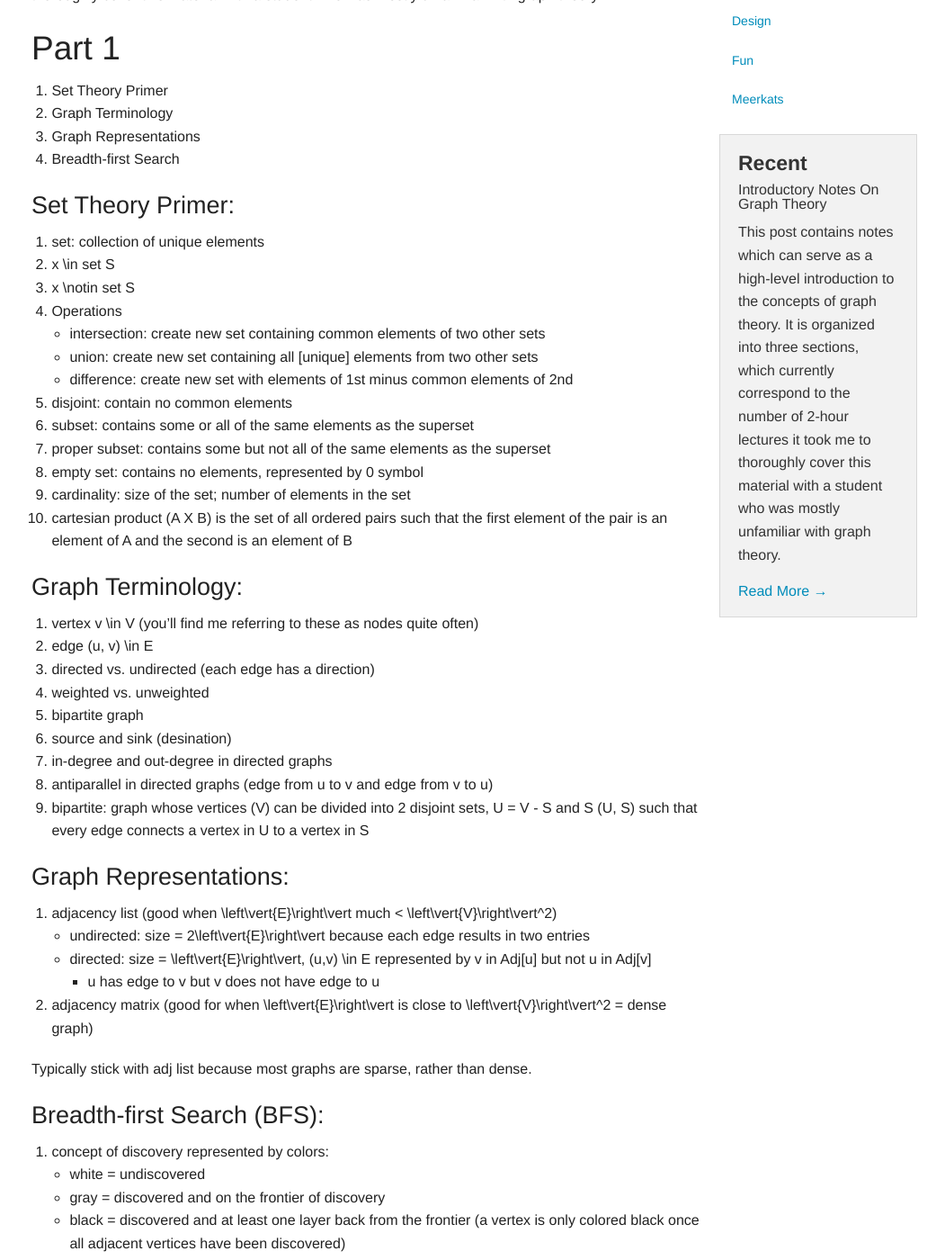
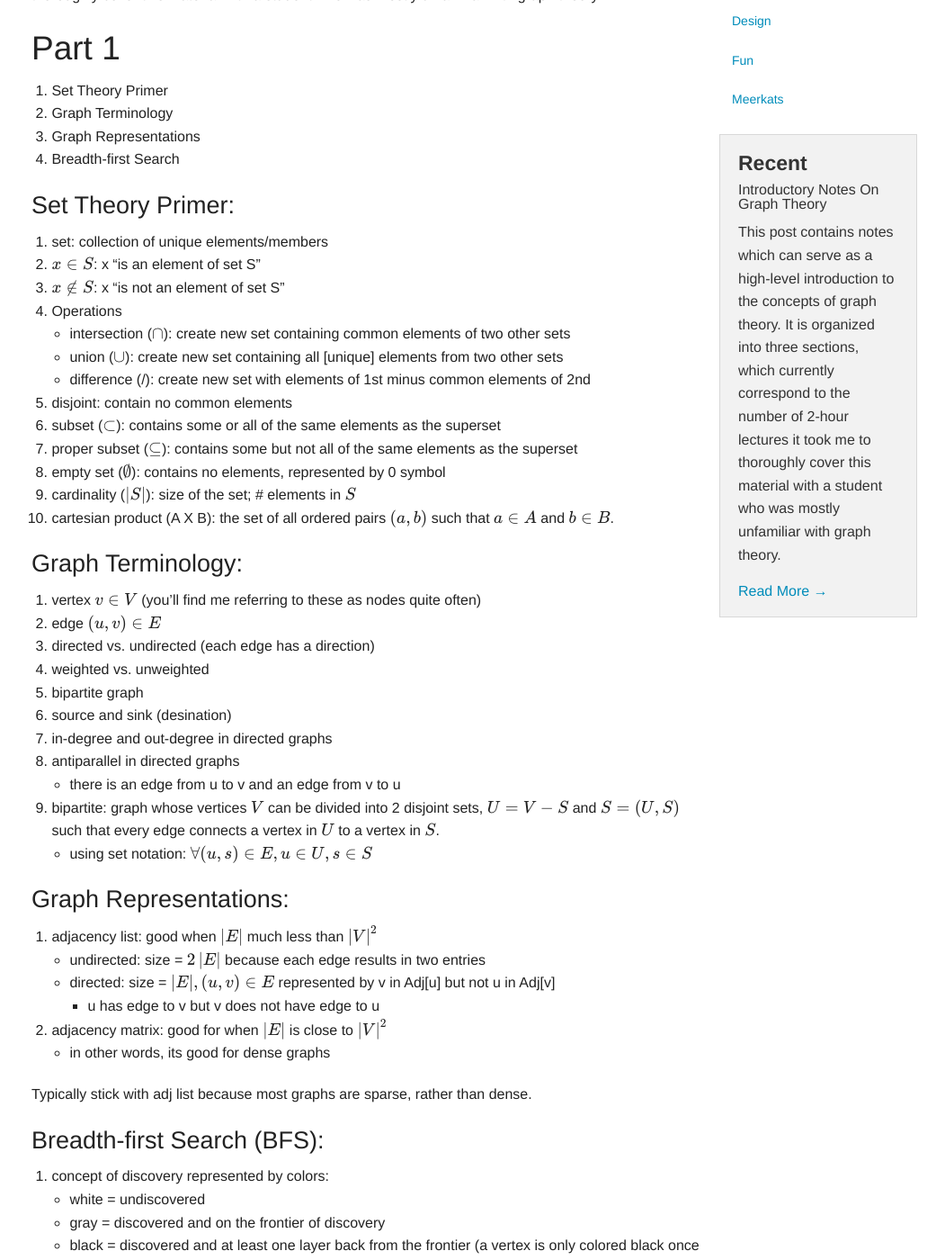
Before and after one commit to macks22/intuitive-ml, a Jekyll site: the page built from _posts/2014-07-03-introduction-to-graph-theory.md, in a window 1280 px wide and 1400 px high, scrolled down 227 px. Shown: the whole window at 90% size, without its empty margins (105-1156 px from the left). Built offline with Jekyll 4.4.1, drawn with Linux system fonts in a browser that asks for light colours; formulas are drawn with MathJax 3; some of the changed text lies outside the part shown.

Commit message:
Added support for mathematical expressions in latex, rendered using MathJax.

```diff
--- a/_layouts/default.html
+++ b/_layouts/default.html
@@ -86,6 +86,9 @@
   <script>
     $(document).foundation();
   </script>
+  <script type="text/javascript"
+    src="http://cdn.mathjax.org/mathjax/latest/MathJax.js?config=TeX-AMS-MML_HTMLorMML">
+  </script>
 </body>
 
 </html>
--- a/_posts/2014-07-03-introduction-to-graph-theory.md
+++ b/_posts/2014-07-03-introduction-to-graph-theory.md
@@ -20,47 +20,53 @@ material with a student who was mostly unfamiliar with graph theory.
 
 ### Set Theory Primer:
 
-1.  set: collection of unique elements
-2.  x \in set S
-3.  x \notin set S
+1.  set: collection of unique elements/members
+2.  $$x \in S$$: x "is an element of set S"
+3.  $$x \notin S$$: x "is not an element of set S"
 4.  Operations
-    * intersection: create new set containing common elements of two other sets
-    * union: create new set containing all [unique] elements from two other sets
-    * difference: create new set with elements of 1st minus common elements of
-      2nd
+    * intersection ($$\cap$$): create new set containing common elements of two
+      other sets
+    * union ($$\cup$$): create new set containing all [unique] elements from two
+      other sets
+    * difference (/): create new set with elements of 1st minus common elements
+      of 2nd
 5.  disjoint: contain no common elements
-6.  subset: contains some or all of the same elements as the superset
-7.  proper subset: contains some but not all of the same elements as the superset
-8.  empty set: contains no elements, represented by 0 symbol
-9.  cardinality: size of the set; number of elements in the set
-10. cartesian product (A X B) is the set of all ordered pairs such that the first
-    element of the pair is an element of A and the second is an element of B
+6.  subset ($$\subset$$): contains some or all of the same elements as the superset
+7.  proper subset ($$\subseteq$$): contains some but not all of the same
+    elements as the superset
+8.  empty set ($$\emptyset$$): contains no elements, represented by 0 symbol
+9.  cardinality ($$\left\vert{S}\right\vert$$): size of the set; # elements in $$S$$
+10. cartesian product (A X B): the set of all ordered pairs $$(a, b)$$ such that
+    $$a \in A$$ and $$b \in B$$.
 
 ### Graph Terminology:
 
-1.  vertex v \in V (you'll find me referring to these as nodes quite often)
-2.  edge (u, v) \in E
+1.  vertex $$v \in V$$ (you'll find me referring to these as nodes quite often)
+2.  edge $$(u, v) \in E$$
 3.  directed vs. undirected (each edge has a direction)
 4.  weighted vs. unweighted
 5.  bipartite graph
 6.  source and sink (desination)
 7.  in-degree and out-degree in directed graphs
-8.  antiparallel in directed graphs (edge from u to v and edge from v to u)
-9.  bipartite: graph whose vertices (V) can be divided into 2 disjoint sets,
-    U = V - S and S (U, S) such that every edge connects a vertex in U to a
-    vertex in S
+8.  antiparallel in directed graphs
+    * there is an edge from u to v and an edge from v to u
+9.  bipartite: graph whose vertices $$V$$ can be divided into 2 disjoint sets,
+    $$U = V - S$$ and $$S = (U, S)$$ such that every edge connects a vertex in $$U$$ to a
+    vertex in $$S$$.
+    * using set notation: $$\forall (u, s) \in E, u \in U, s \in S$$
 
 ### Graph Representations:
 
-1.  adjacency list (good when \left\vert{E}\right\vert much <
-    \left\vert{V}\right\vert^2)
-     * undirected: size = 2\left\vert{E}\right\vert because each edge results in
+1.  adjacency list: good when $$\left\vert{E}\right\vert$$ much less than
+    $$\left\vert{V}\right\vert^2$$
+     * undirected: size = $$2\left\vert{E}\right\vert$$ because each edge results in
        two entries
-     * directed: size = \left\vert{E}\right\vert, (u,v) \in E represented by v
+     * directed: size = $$\left\vert{E}\right\vert, (u,v) \in E$$ represented by v
        in Adj[u] but not u in Adj[v]
         - u has edge to v but v does not have edge to u
-2.  adjacency matrix (good for when \left\vert{E}\right\vert is close to
-    \left\vert{V}\right\vert^2 = dense graph)
+2.  adjacency matrix: good for when $$\left\vert{E}\right\vert$$ is close to
+    $$\left\vert{V}\right\vert^2$$
+    * in other words, its good for dense graphs
 
 Typically stick with adj list because most graphs are sparse, rather than dense.
 
@@ -119,7 +126,7 @@ Typically stick with adj list because most graphs are sparse, rather than dense.
     * gray = discovered but not fully explored (on frontier)
     * black = discovered and adjacent vertices fully explored
 2.  new attribute stored: 2 TIMESTAMPS for each vertex
-    * each is int between 1 and 2\left\vert{V}\right\vert
+    * each is int in range: $$[1\left\vert{V}\right\vert, 2\left\vert{V}\right\vert]$$
     * v.d = discovery time
     * v.f = finishing time
     * note correspondence of colors: white before v.d, gray between v.d and
@@ -138,11 +145,11 @@ Typically stick with adj list because most graphs are sparse, rather than dense.
 
 #### Time Complexity:
 
-1. Initialization: once for every vertex = O(V)
-2. Distinct set of operations for every vertex = O(V)
-3. Traversal for every edge in the graph = O(E)
+1. Initialization: once for every vertex = $$O(V)$$
+2. Distinct set of operations for every vertex = $$O(V)$$
+3. Traversal for every edge in the graph = $$O(E)$$
 
-**--> O(V + E)**
+$$-> O(V + E)$$
 
 #### Applications:
 
@@ -153,8 +160,7 @@ Typically stick with adj list because most graphs are sparse, rather than dense.
 ### Connected Components:
 
 1.  path = set of edges connecting two vertices
-2.  connected component = subgraph in which any two vertices are connected by a
-    path
+2.  connected component = subgraph in which any two vertices are connected by a path
 3.  strongly connected component = every vertex is reachable from every other
     * this one applies exclusively to directed graphs
 4.  cycle = sequence of vertices starting and ending at same vertex
@@ -166,15 +172,15 @@ Typically stick with adj list because most graphs are sparse, rather than dense.
 1.  DAG = directed acyclic graph (directed and no cycles)
     * often used to indicate precedences among events
 2.  toplog sort gives us this ordering
-    * Use DFS to compute finishing times v.f for each v \in G.V
+    * Use DFS to compute finishing times v.f for each $$v \in G.V$$
     * add in step: when finished, insert onto front of linked list
     * afterwards, return the linked list.
 
 #### Time Complexity:
 
-1. Same as DFS, since we have only one additional operation for each vertex O(V)
+1. Same as DFS, since we have only one additional operation for each vertex.
 
-**--> O(V + E)**
+$$-> O(V + E)$$
 
 #### Applications:
 
@@ -185,15 +191,15 @@ Typically stick with adj list because most graphs are sparse, rather than dense.
 
 1.  Problem description: find the single-source shortest path on a weighted,
     directed graph for the case in which all edge weights are nonnegative
-2.  have w(u, v) >= 0 for each (u,v) \in E
-3.  maintains set S of vertices whose final shortest-path weights have been
+2.  have $$w(u, v) \geq 0 \hspace{3 mm} \forall(u,v) \in E$$
+3.  maintains set $$S$$ of vertices whose final shortest-path weights have been
     calculated
     * for each we have some v.d value
     * have min priority Q keyed by v.d so the smallest v.d pops out first
 4.  Steps:
     1. Initialization = set all v.d and v.pi values in normal way (think BFS)
-    2. set S to empty set and Q to set G.V
-    3. for each vertex in Q (G.V), in order of non-decreasing v.d, add to S and
+    2. set $$S$$ to empty set and Q to set G.V
+    3. for each vertex in Q (G.V), in order of non-decreasing v.d, add to $$S$$ and
        relax all adjacent edges
 
 ## Part 3
@@ -207,27 +213,28 @@ Typically stick with adj list because most graphs are sparse, rather than dense.
 
 ### Flow Networks Terminology:
 
-Directed graph in which each edge has a nonnegative capacity c(u,v) >= 0
+Directed graph in which each edge has a nonnegative capacity $$c(u,v) \geq 0$$
 
-1.  If E contains an edge, there is no edge in opp direction
+1.  If $$E$$ contains an edge, there is no edge in the opposite direction
 2.  source s has in-degree of 0
 3.  sink t has out-degree of 0
 4.  all nodes lie on path from s to t, so graph is connected
 5.  Each vertex other than s has at least one entering edge, so
-    \left\vert{E}\right\vert >= \left\vert{V}\right\vert - 1
+    $$\left\vert{E}\right\vert \geq \left\vert{V}\right\vert - 1$$
 6.  A flow is a function on a particular edge which satisfies 2 constraints
-    1. capacity constraint: 0 <= f(u,v) <= c(u,v)
+    1. capacity constraint: $$0 \leq f(u,v) \leq c(u,v)$$
         * flow must not exceed capacity
         * flow must be nonnegative
-    2. flow conservation: flow in equals flow out for u \in V - {s, t}
-7.  Overall flow \left\vert{f}\right\vert of a network flow graph is \sum of all
-    flows from s to t minus the \sum of all flows from t to s (important in
-    residual graphs)
+    2. flow conservation: flow in equals flow out for $$u \in V - \left\{ {s, t}\right\}$$
+7.  Overall flow $$\left\vert{f}\right\vert$$ of a network flow graph is $$\sum$$ of all
+    flows from s to t minus the \sum of all flows from t to s (important in residual
+    graphs)
+    * $$\left\vert{f}\right\vert = \sum\nolimits_{} f(s,t) - f(t,s)$$ for all flows
 8.  all edges not shown are assumed to have capacity of 0 for ease of reasoning
 
 ### Ford Fulkerson Method:
 
-Goal: find the max flow (f*)
+Goal: find the max flow ($$f^*$$)
 
 Start with flow value of 0 and iteratively increase the value of the flow using
 augmenting paths in residual network. Sometimes an augmentation may decrease
@@ -235,44 +242,43 @@ localized flows to increase the global flow
 
 #### Terminology
 
-1. Residual network (Gf)
+1. Residual network ($$G_f$$)
    1. same V
-   2. residual capacity = c(u,v) - f(u,v)
-   3. edges from G in Gf only if residual capacity on that edge
-   4. Gf also has an edge for each (u,v) with f(u,v) > 0
-        * represented as (v,u) with cf(v,u) = f(u,v)
+   2. $$residual-capacity = c(u,v) - f(u,v)$$:  capacity - current flow
+   3. edges from $$G$$ are in $$G_f$$ only if there is a residual capacity on that edge
+   4. $$G_f$$ also has an edge for each $$(u,v)$$ with $$f(u,v) > 0$$
+        * represented as $$(v,u)$$ with $$cf(v,u) = f(u,v)$$
         * these represent a possible decrease in flow on that edge
-   5. Each edge in Gf is either an edge in G or its reversal
-        * \left\vert{Ef}\right\vert <= 2\left\vert{E}\right\vert
+   5. Each edge in $$G_f$$ is either an edge in $$G$$ or its reversal
+        * $$\left\vert{E_f}\right\vert \leq 2\left\vert{E}\right\vert$$
    6. Pushing flow on reverse edge is called cancellation
 2. Augmenting path: a path from s to t in the residual network
-    * these paths are guaranteed to increase overall \left\vert{f}\right\vert
-      for G
-3. Cut: partition V into 2 disjoint sets of vertices S and T
-    * net flow f(S,T) across cut (S,T) is \sum of all flows from S to T
-      minus \sum of all flows coming back from T to S (see p. 721)
-    * capacity of cut is \sum of all capacities going from S to T
+    * these paths are guaranteed to increase overall $$\left\vert{f}\right\vert$$
+      for $$G$$
+3. Cut: partition $$V$$ into 2 disjoint sets of vertices $$S$$ and $$T$$
+    * net flow $$f(S,T)$$ across $$cut(S,T) = \sum$$ of all flows from $$S$$ to $$T$$
+      minus $$\sum$$ of all flows coming back from $$T$$ to $$S$$ (see p. 721).
+    * capacity of cut is $$\sum$$ of all capacities going from $$S$$ to $$T$$
     * note the asymmetry
 
 #### Algorithm Summary
 
-1.  Set all flows to be 0 on all edges in G
-2.  Construct residual graph Gf for G (DFS or BFS-->Edmonds-Karp)
-3.  Find an augmenting path in Gf
+1.  Set all flows to be 0 on all edges in $$G$$
+2.  Construct residual graph $$G_f$$ for $$G$$ (DFS or BFS-->Edmonds-Karp)
+3.  Find an augmenting path in $$G_f$$
 4.  Update flow values for all edges in that path
 5.  Repeat until no augmenting paths can be found
 
 #### Time Complexity:
 
-1.  While loop repeats no more than \left\vert{f*}\right\vert times (increase
+1.  While loop repeats no more than $$\left\vert{f^*}\right\vert$$ times (increase
     at least 1 each time)
-2.  Using BFS or DFS for augmenting path discovery = O(V + E) per iteration
-3.  Total this and you get O((V + E) * \left\vert{f*}\right\vert) which is
-    linear
-4.  Usually summarized to (E\left\vert{f*}\right\vert)
-5.  When using BFS, this is reduced to O(VE^2)
+2.  Using BFS or DFS for augmenting path discovery is $$O(V + E)$$ per iteration
+3.  Total this and you get $$O((V + E) * \left\vert{f^*}\right\vert)$$ which is linear
+4.  Usually summarized to $$E\left\vert{f^*}\right\vert$$
+5.  When using BFS, this is reduced to $$O(VE^2)$$
 
-**--> O(VE^2)**
+$$-> O(VE^2)$$
 
 #### Applications: General problem types:
 
@@ -286,9 +292,9 @@ localized flows to increase the global flow
 
 In a flow network, the following are equivalent:
 
-1. f is a max flow in G
+1. $$f$$ is a max flow in $$G$$
 2. residual network Gf contains no augmenting paths
-3. \left\vert{f}\right\vert = c(S,T) for some cut (S,T) of G
+3. $$\left\vert{f}\right\vert = c(S,T)$$ for some $$cut(S,T)$$ in $$G$$
 
 ### Transforming Graphs into Flow Networks:
 
@@ -310,11 +316,11 @@ Find maximum number of matchings in a bipartite graph: network flow!
 1.  matching: pairing of one item with another
     * one node in first set to another in 2nd
 2.  perfect matching: all nodes in each set are matched
-3.  Given a particular bipartite graph G = (V, E) with disjoint sets S and T:
-    * introduce supersource s with edges to all nodes in S
-    * introduce supersink t and make edges from all nodes in T to t
-    * make all edges between nodes in S and nodes in T into directed edges
+3.  Given a particular bipartite graph $$G = (V, E)$$ with disjoint sets $$X$$ and $$Y$$:
+    * introduce **supersource** s with $$(x, s) \in E \hspace{3 mm} \forall s \in S$$
+    * introduce **supersink** t with $$(y, t) \in E \hspace{3 mm} \forall t \in Y$$
+    * make all $$(x, y) \in E, x \in X, y \in Y$$ into directed edges
     * set all capacities to 1
     * find max flow: this is the optimal matching
-    * if \left\vert{f*}\right\vert = \left\vert{S}\right\vert =
-      \left\vert{T}\right\vert then it is a perfect matching
+    * if $$\left\vert{f^*}\right\vert = \left\vert{S}\right\vert =
+      \left\vert{T}\right\vert$$ then it is a perfect matching.
```
Also changed, not shown: other parts of _posts/2014-07-03-introduction-to-graph-theory.md (+6 -5 lines).
